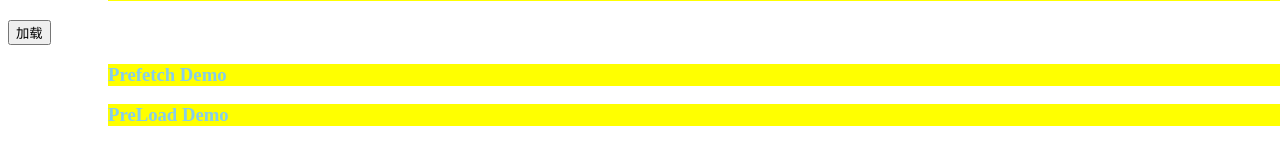
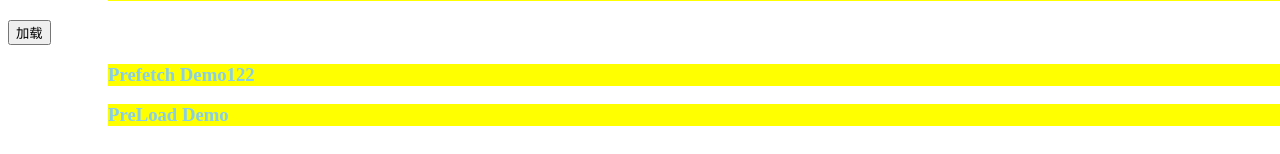
Before and after one commit to yeyu98/react-typescript-template, a React app: page / in a window 1280 px wide. Both pictures are taken after a click on the button "加载". Shown: the part 639-793 px from the top of the page. Built offline with nearby package versions, Linux system fonts and the light colour scheme.

Commit message:
feat: 文件监听以及热更新

```diff
--- a/public/version.json
+++ b/public/version.json
@@ -1 +1 @@
-{"version":"version_1693037804187"}
+{"version":"version_1693232046392"}
--- a/src/App.tsx
+++ b/src/App.tsx
@@ -2,7 +2,7 @@
  * @Author: xiaohu
  * @Date: 2023-08-16 10:31:41
  * @LastEditors: lzy-Jerry
- * @LastEditTime: 2023-08-22 20:46:19
+ * @LastEditTime: 2023-08-28 23:03:29
  * @FilePath: \react-typescript-template\src\App.tsx
  * @Description:
  */
@@ -37,6 +37,7 @@ function App(props: Props) {
 
   useEffect(() => {
     console.log(`process.env.NODE_ENV：${process.env.NODE_ENV}`)
+    console.log(`process.env.NODE_ENV：${process.env.NODE_ENV}`)
     console.log(`process.env.BASE_ENV：${process.env.BASE_ENV}`)
   }, [])
 
--- a/src/components/PreFetchDemo.tsx
+++ b/src/components/PreFetchDemo.tsx
@@ -1,3 +1,10 @@
+/*
+ * @Author: lzy-Jerry
+ * @Date: 2023-08-20 22:08:13
+ * @LastEditors: lzy-Jerry
+ * @LastEditTime: 2023-08-28 22:42:51
+ * @Description:
+ */
 import React from 'react'
 
 interface Props {}
@@ -7,7 +14,7 @@ function PreFetchDemo(props: Props) {
 
   return (
     <>
-      <h3>Prefetch Demo</h3>
+      <h3>Prefetch Demo122</h3>
     </>
   )
 }
```
Also changed, not shown: 1 other file (tests, documents, lock files or other folders).
